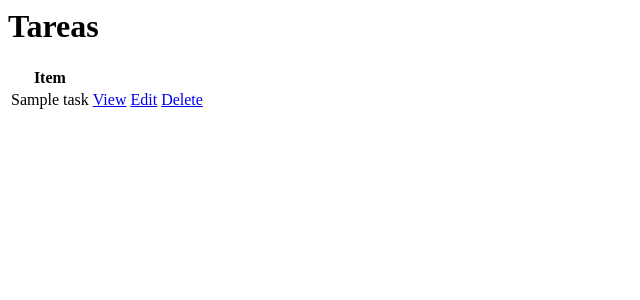
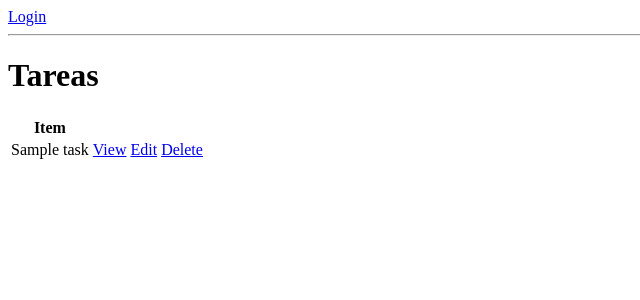
Before and after one commit to CiroJSCH/Django-TODO-List, a Django app: template base/templates/tasks.html in a window 1280 px wide. Shown: the top 300 px of the page, without its empty margins (0-640 px from the left). Run offline with Django 3.2, Linux system fonts and the light colour scheme; the template is opened without the code that fills it: most values are stand-ins (such as "Sample title", 1, 10 or a date in 2020).

Commit message:
feat: login and logout urls

```diff
--- /dev/null
+++ b/base/templates/login.html
@@ -0,0 +1,6 @@
+<h3>Login</h3>
+<h4>{{error}}</h4>
+<form action="{% url 'login' %}" method="POST">
+  {% csrf_token %} {{form.as_p}}
+  <button>Login</button>
+</form>
--- a/base/templates/tasks.html
+++ b/base/templates/tasks.html
@@ -1,3 +1,10 @@
+{% if request.user.is_authenticated %}
+<p>{{request.user}}</p>
+<a href="{% url 'logout' %}">Logout</a>
+{% else %}
+<a href="{% url 'login' %}">Login</a>
+{% endif %}
+<hr />
 <h1>Tareas</h1>
 <table>
   <tr>
--- a/base/urls.py
+++ b/base/urls.py
@@ -3,8 +3,10 @@ from . import views
 
 urlpatterns = [
     path("", views.task_list, name="tasks"),
+    path("login", views.signin, name="login"),
+    path("logout", views.signout, name="logout"),
     path("task/<int:id>", views.task_detail, name="task_detail"),
     path("task/create", views.task_create, name="task_create"),
     path("task/update/<int:id>", views.task_update, name="task_update"),
-    path("task/delete/<int:id>", views.task_delete, name="task_delete")
+    path("task/delete/<int:id>", views.task_delete, name="task_delete"),
 ]
```
